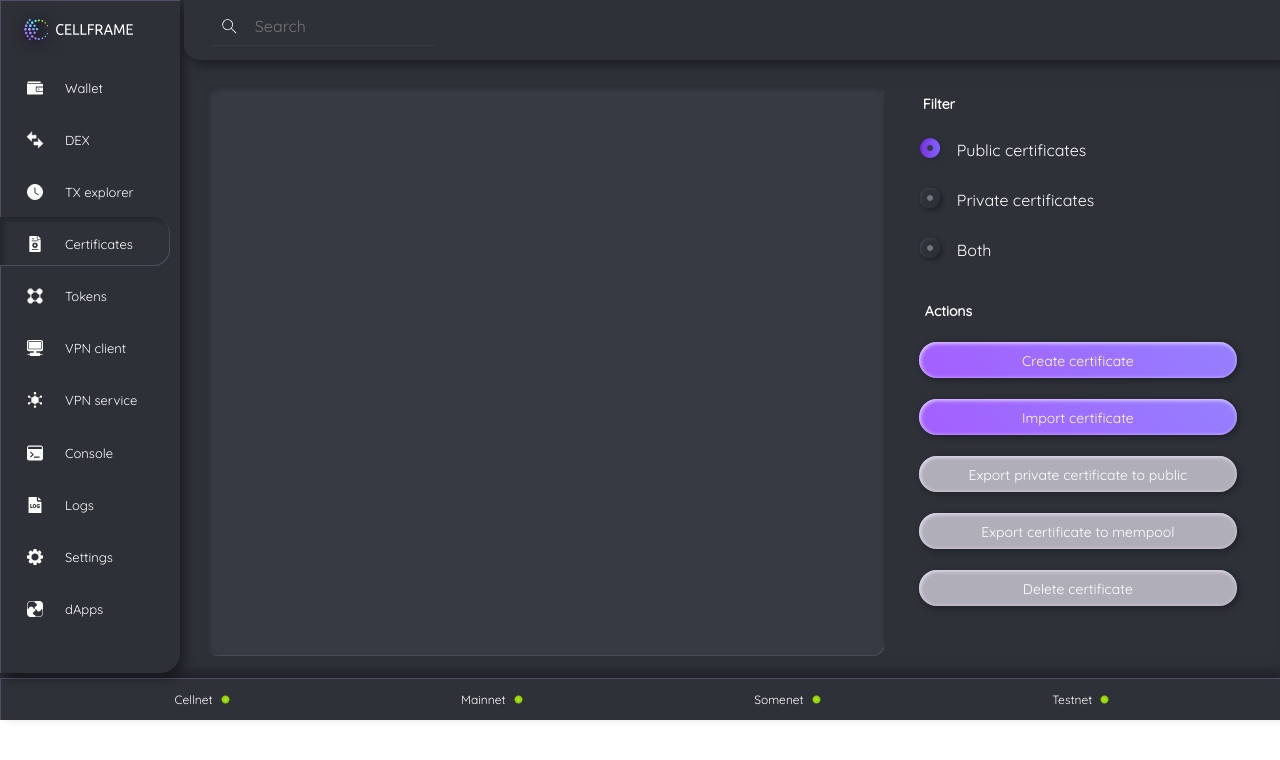
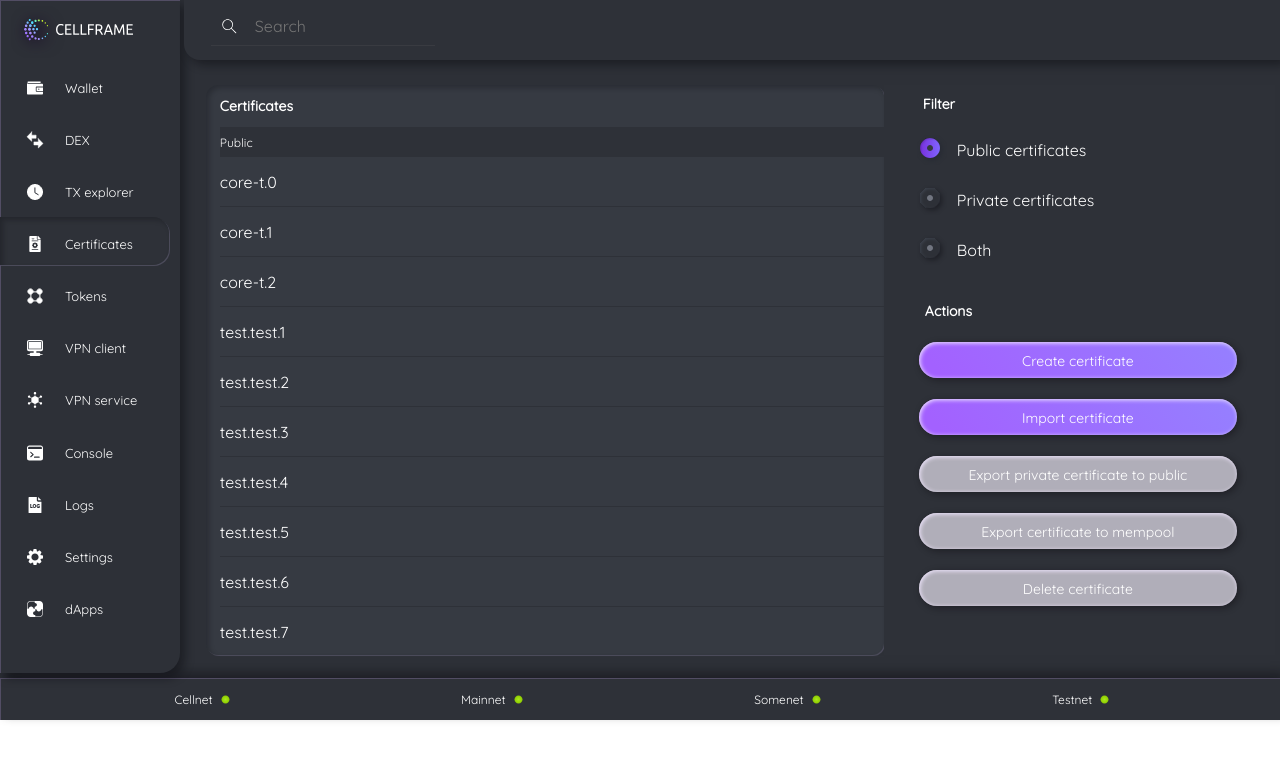
Before and after one commit to PaulRomanov/DEMLABS_test, a Vue app: page /Certificates in a window 1280 px wide. Shown: the top 760 px of the page. Built offline with nearby package versions, Linux system fonts and the light colour scheme.

Commit message:
add ExchangeHistory component

```diff
--- a/src/components/ContentApp.vue
+++ b/src/components/ContentApp.vue
@@ -1,5 +1,7 @@
 <template>
-  <div class="exchange_history"></div>
+  <div class="exchange_history">
+    <ExchangeHistory />
+  </div>
   <div class="wrapper_btns">
     <FilterRadioBtns />
     <div class="wrapper_action">
@@ -7,9 +9,12 @@
       <div class="wrapper_btns_list">
         <CustomButton :buttonText="'Create certificate'" />
         <CustomButton :buttonText="'Import certificate'" />
-        <CustomButton :buttonText="'Export private certificate to public'" :isDisabled="true"/>
-        <CustomButton :buttonText="'Export certificate to mempool'" :isDisabled="true"/>
-        <CustomButton :buttonText="'Delete certificate'" :isDisabled="true"/>
+        <CustomButton
+          :buttonText="'Export private certificate to public'"
+          :isDisabled="true"
+        />
+        <CustomButton :buttonText="'Export certificate to mempool'" :isDisabled="true" />
+        <CustomButton :buttonText="'Delete certificate'" :isDisabled="true" />
       </div>
     </div>
   </div>
@@ -19,12 +24,14 @@
 import "@/assets/css/main.css";
 import FilterRadioBtns from "./FilterRadioBtns.vue";
 import CustomButton from "./CustomButton.vue";
+import ExchangeHistory from "./ExchangeHistory.vue";
 
 export default {
   name: "ContentApp",
   components: {
     FilterRadioBtns,
     CustomButton,
+    ExchangeHistory,
   },
   data() {
     return {};
--- /dev/null
+++ b/src/components/ExchangeHistory.vue
@@ -0,0 +1,69 @@
+<template>
+  <div class="wrapper">
+    <div class="title comon_style">Certificates</div>
+    <div class="status_radio comon_style">Public</div>
+    <div
+      class="wrapper_certificates"
+      v-for="certificat in certificates"
+      :key="certificat.id"
+    >
+      <div class="item_certificat comon_style">{{ certificat.label }}</div>
+    </div>
+  </div>
+</template>
+
+<script>
+import "@/assets/css/main.css";
+export default {
+  name: "ExchangeHistory",
+  data() {
+    return {
+      certificates: [
+        { id: 1, label: "core-t.0" },
+        { id: 2, label: "core-t.1" },
+        { id: 3, label: "core-t.2" },
+        { id: 4, label: "test.test.1" },
+        { id: 5, label: "test.test.2" },
+        { id: 6, label: "test.test.3" },
+        { id: 7, label: "test.test.4" },
+        { id: 8, label: "test.test.5" },
+        { id: 9, label: "test.test.6" },
+        { id: 10, label: "test.test.7" },
+      ],
+    };
+  },
+  props: {},
+  methods: {},
+};
+</script>
+
+<style scoped>
+.wrapper{
+  margin: 0 0 0 14px;
+}
+.comon_style {
+  display: flex;
+  align-items: center;
+  color: #fff;
+  font-family: "Quicksand";
+  font-style: normal;
+}
+.title {
+  font-size: 14px;
+  font-weight: 700;
+  height: 42px;
+}
+
+.status_radio {
+  background-color: #2e3138;
+  font-size: 12px;
+  font-weight: 500;
+  height: 30px;
+}
+.item_certificat {
+  font-size: 16px;
+  font-weight: 400;
+  border-bottom: 1px solid #2e3138;
+  height: 50px;
+}
+</style>
```
